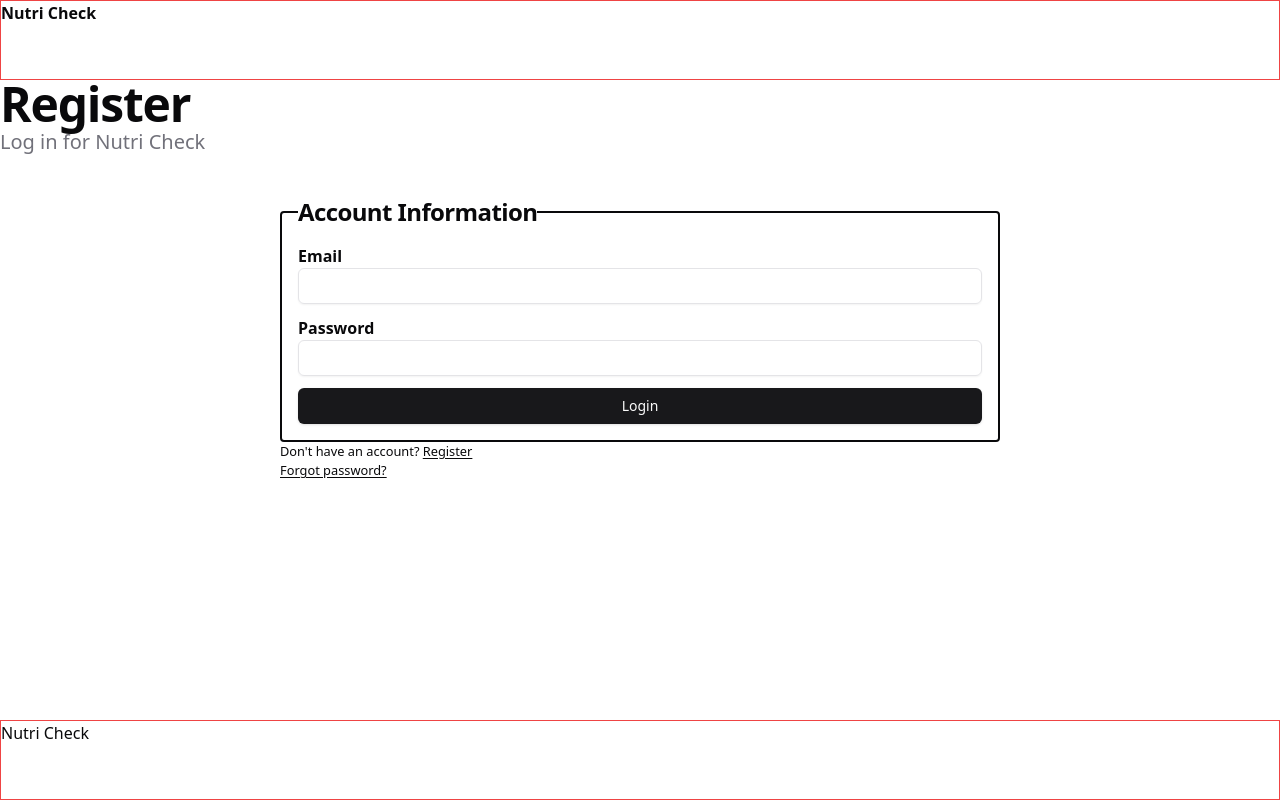
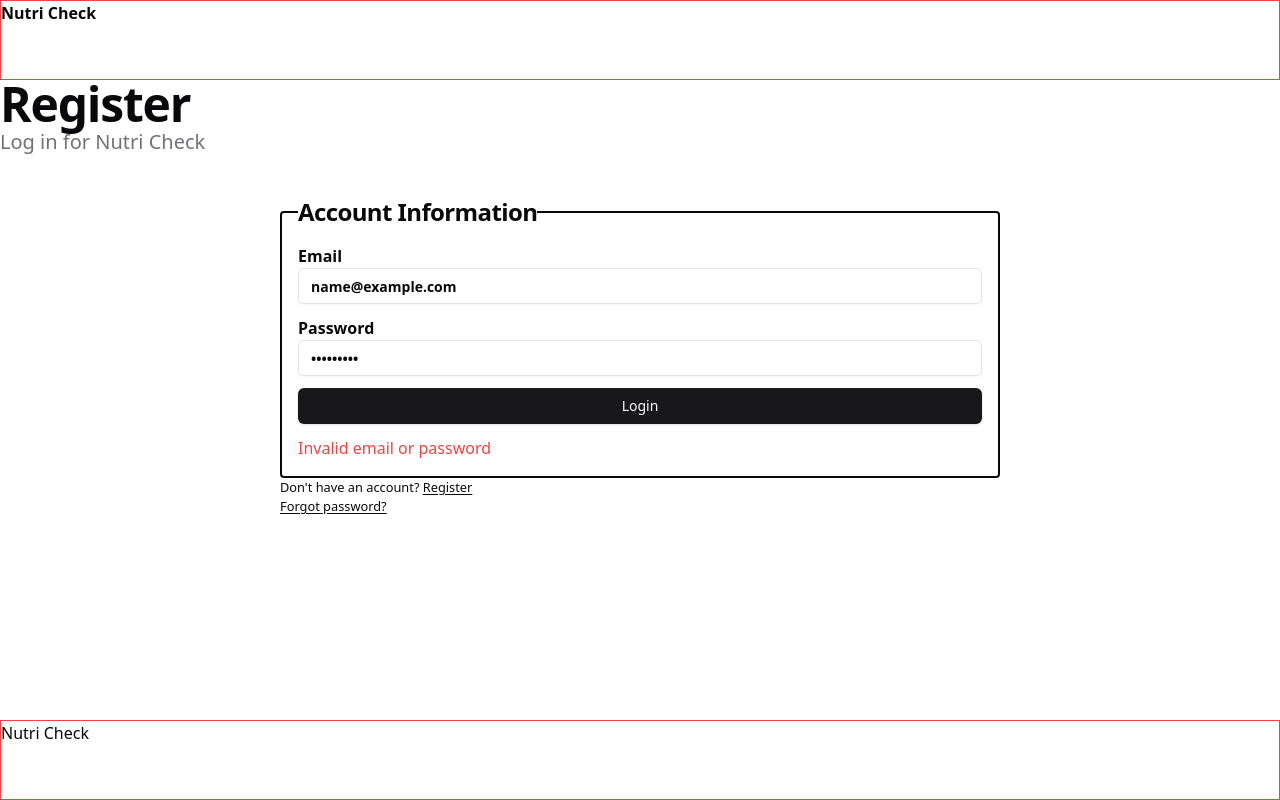
Before and after one commit to masiucd/topic-ultras, a Next.js app: page /log-in in a window 1280 px wide. Both pictures are taken after typing "name@example.com", "Sample123" into the empty fields and a click on the button "Login". Built offline with nearby package versions, Linux system fonts and the light colour scheme; no server answers; the database is empty; what dotenv-expand would draw is missing.

Commit message:
Refactor Log In form to improve error handling and validation; update logIn function to accept null previous state

```diff
--- a/src/app/(main)/log-in/_components/log-in-form.tsx
+++ b/src/app/(main)/log-in/_components/log-in-form.tsx
@@ -8,6 +8,7 @@ import {useActionState} from "react";
 
 export function LogInForm() {
   let [state, action, pending] = useActionState(logIn, null);
+  let hasSomeError = state?.error;
   return (
     <form action={action}>
       <fieldset
@@ -25,14 +26,14 @@ export function LogInForm() {
             type="email"
             id="email"
             name="email"
-            // defaultValue={state?.values.email}
+            defaultValue={state?.values.email}
             required
           />
-          {/* {hasSomeError && (
+          {hasSomeError && (
             <span className="text-red-500">
               {hasSomeError.get("email")?.message}
             </span>
-          )} */}
+          )}
         </Label>
         <Label htmlFor="password">
           <span>Password</span>
@@ -40,17 +41,21 @@ export function LogInForm() {
             type="password"
             id="password"
             name="password"
-            // defaultValue={state?.values.password}
+            defaultValue={state?.values.password}
             required
           />
-          {/* {hasSomeError && (
+          {hasSomeError && (
             <span className="text-red-500">
               {hasSomeError.get("password")?.message}
             </span>
-          )} */}
+          )}
         </Label>
-
         <SubmitButton type="submit">Login</SubmitButton>
+        {hasSomeError && (
+          <span className="text-red-500">
+            {hasSomeError.get("invalid-input")?.message}
+          </span>
+        )}
       </fieldset>
     </form>
   );
--- a/src/app/actions.ts
+++ b/src/app/actions.ts
@@ -123,9 +123,10 @@ type LoginPrevState = {
   error: ErrosObj | null;
 };
 
-export async function logIn(_prevState: LoginPrevState, data: FormData) {
+export async function logIn(_prevState: LoginPrevState | null, data: FormData) {
   let formValues = Object.fromEntries(data);
   let validatedData = loginSchema.safeParse(formValues);
+  console.log("_prevState", _prevState);
   if (!validatedData.success) {
     return {
       values: {
@@ -148,7 +149,6 @@ export async function logIn(_prevState: LoginPrevState, data: FormData) {
       ]),
     };
   }
-
   let validPassword = await verifyPassword(password, user.password);
   if (!validPassword) {
     return {
@@ -170,4 +170,13 @@ export async function logIn(_prevState: LoginPrevState, data: FormData) {
     cookieStore.set("session", token);
     redirect("/dashboard");
   }
+  return {
+    values: {email, password},
+    error: formatErrors([
+      {
+        message: "Error when signing in",
+        name: "invalid-input",
+      },
+    ]),
+  };
 }
--- a/src/lib/jwt.ts
+++ b/src/lib/jwt.ts
@@ -1,18 +1,19 @@
 import "server-only";
 import env from "@/env";
 import {addHours} from "date-fns";
-import {type JWTPayload, SignJWT, jwtVerify} from "jose";
+import {SignJWT, jwtVerify} from "jose";
 import {z} from "zod";
 
 const KEY = new TextEncoder().encode(env.JWT_SECRET);
 const ALGORITHM = "HS256";
 
 let payloadSchema = z.object({
-  id: z.string(),
+  id: z.number(),
   email: z.string().email(),
 });
+type Payload = z.infer<typeof payloadSchema>;
 
-export async function encrypt(payload: JWTPayload) {
+export async function encrypt(payload: Payload) {
   let result = payloadSchema.safeParse(payload);
   if (!result.success) {
     return null;
```
